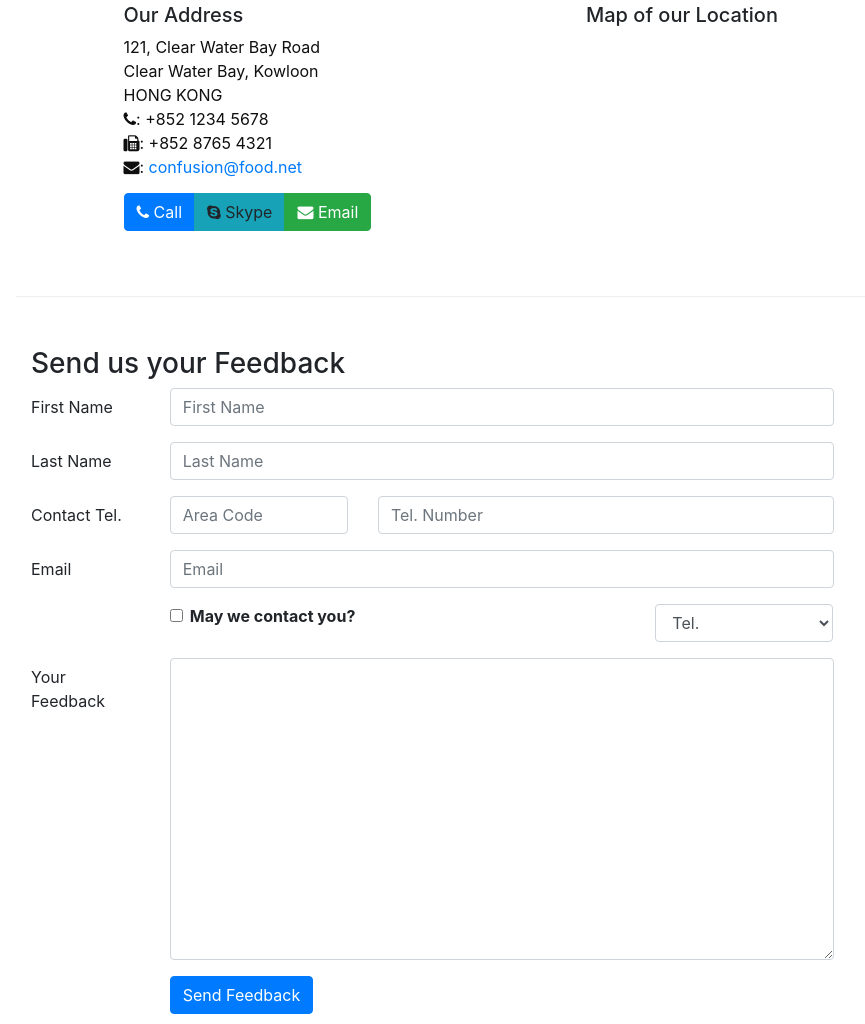
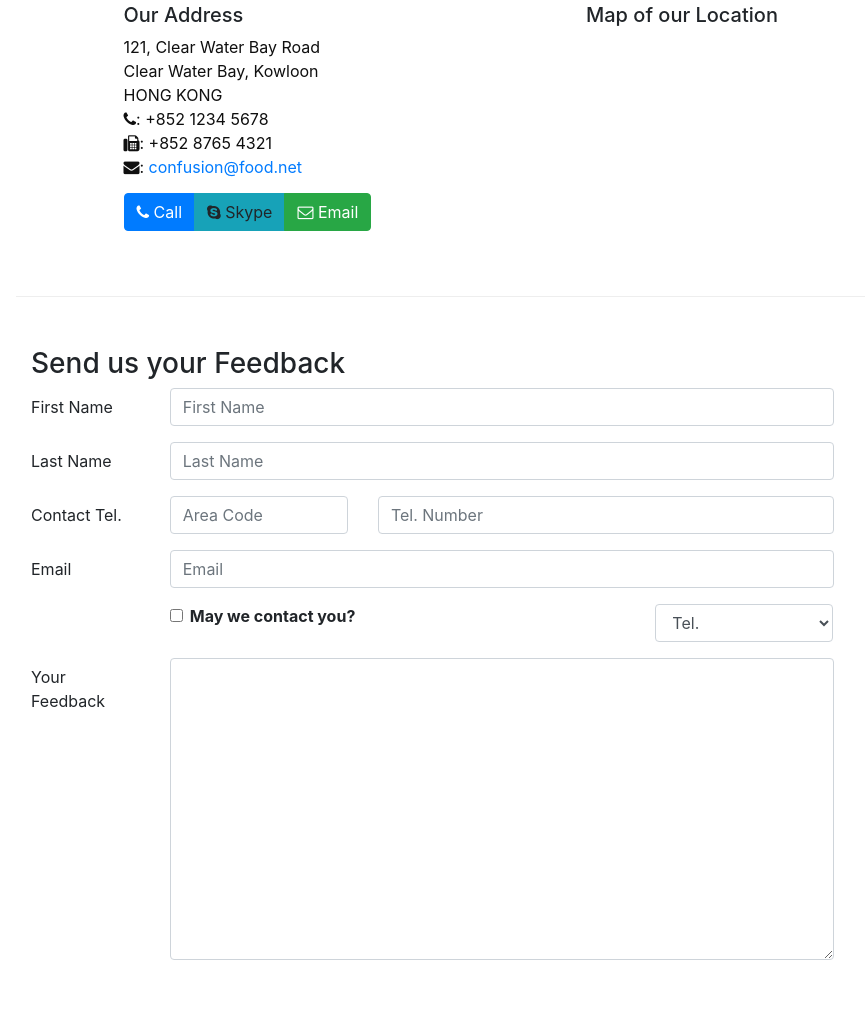
Before and after one commit to Kritika-Singhal/Confusion, a website: page contactus.html in a window 1280 px wide. Shown: the part 568-1592 px from the top of the page, without its empty margins (69-934 px from the left). Drawn offline with nearby package versions, Linux system fonts and the light colour scheme.

Commit message:
Feedback Form

```diff
--- a/contactus.html
+++ b/contactus.html
@@ -82,7 +82,7 @@
                 <div class="btn-group" role="group">
                     <a role="button" class="btn btn-primary" href="tel:+85212345678"><i class="fa fa-phone"></i> Call</a>
                     <a role="button" class="btn btn-info"><i class="fa fa-skype"></i> Skype</a>
-                    <a role="button" class="btn btn-success" href="mailto:confusion@food.net"><i class="fa fa-envelope"></i> Email</a>
+                    <a role="button" class="btn btn-success" href="mailto:confusion@food.net"><i class="fa fa-envelope-o"></i> Email</a>
                 </div>
             </div>
         </div>
@@ -143,11 +143,6 @@
                         <textarea class="form-control" id="feedback" name="feedback" rows="12"></textarea>
                     </div>
                 </div>
-                <div class="form-group row">
-                    <div class="offset-md-2 col-md-10">
-                        <button type="submit" class="btn btn-primary">Send Feedback</button>
-                    </div>
-                </div>
                 </form>
             </div>
              <div class="col-12 col-md">
```
